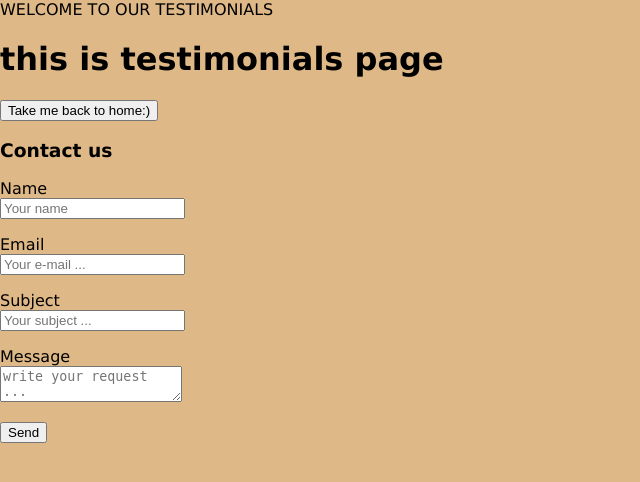
After one commit to lillianaleecode/Lilliana-Lee-Code-University, a Flask app: template templates/testimonials.html in a window 1280 px wide. The commit adds this page. Shown: the top 482 px of the page, without its empty margins (0-640 px from the left). Run offline with Flask 2, Linux system fonts and the light colour scheme; the template is opened without the code that fills it: values that come from a table or form of the project are taken from there, others are empty.

Commit message:
css updates

```diff
--- a/app.py
+++ b/app.py
@@ -3,10 +3,17 @@ from flask_sqlalchemy import SQLAlchemy
 # pip install flask-sqlalchemy
 from datetime import datetime
 
+from flask_wtf import FlaskForm
+from wtforms import TextField, BooleanField, TextAreaField, SubmitField
+from forms import ContactForm
+import pandas as pd
+#https://medium.com/analytics-vidhya/flask-build-contact-form-2689520adf23
+
 app = Flask (__name__ , template_folder="templates")
 app.config['SQLALCHEMY_DATABASE_URI']= 'sqlite:///test.db'
 #initialize the database
 db = SQLAlchemy(app)
+app.secret_key = 'secretKey' #para el contatc form
 
 #create a database model
 class Todolist(db.Model):
@@ -18,6 +25,30 @@ class Todolist(db.Model):
     #create a function to return a string when  we add
     def __repr__(self):
         return '<Task %r>' % self.id
+
+class ContactForm(FlaskForm):
+    name = TextField("Name")
+    email = TextField("Email")
+    subject = TextField("Subject")
+    message = TextAreaField("Message")
+    submit = SubmitField("Send")
+
+@app.route('/contactus', methods=["GET","POST"])
+def get_contact():
+    form = ContactForm()
+    # here, if the request type is a POST we get the data on contat
+    #forms and save them else we return the contact forms html page
+    if request.method == 'POST':
+        name =  request.form["name"]
+        email = request.form["email"]
+        subject = request.form["subject"]
+        message = request.form["message"]
+        res = pd.DataFrame({'name':name, 'email':email, 'subject':subject ,'message':message}, index=[0])
+        res.to_csv('./contactusMessage.csv')
+        print("The data are saved !")
+    else:
+        return render_template('contact.html', form=form)
+
 
 @app.route('/', methods=['POST','GET'])
 def index():
@@ -63,19 +94,17 @@ def update(id):
     else:
         return render_template('update.html', task=task)
 
-if __name__ == "__main__":
-    app.run(debug=True)
 
 
 
-#no lo estoy usando:
-@app.route('/')
-def index():
-  return render_template('index.html')
 
-@app.route('/studyprogram')
+@app.route('/study')
 def studyprogram():
     return render_template('studyprogram.html')
 
+@app.route('/testimonials')
+def stanford_page():
+    return render_template('testimonials.html')
+
 if __name__ == "__main__":
     app.run(debug=True)
--- /dev/null
+++ b/static/css/main.css
@@ -0,0 +1,5 @@
+body{
+    margin:0;
+    font-family: Verdana, Geneva, Tahoma, sans-serif;
+     background-color: burlywood;
+}
--- a/static/main.css
+++ /dev/null
@@ -1,5 +0,0 @@
-body{
-    margin:0;
-    font-family: sans-serif ;
-
-}
--- a/templates/base.html
+++ b/templates/base.html
@@ -4,10 +4,13 @@
     <meta charset="UTF-8">
     <meta http-equiv="X-UA-Compatible" content="IE=edge">
     <meta name="viewport" content="width=device-width, initial-scale=1.0">
-    <link  rel="stylesheet" type="text/css"  href="{{ url_for('static', filename='main.css') }}">
+    <!-- <link  rel="stylesheet" type="text/css"  href="{{ url_for('static', filename='main.css') }}"> -->
+    <link rel= "stylesheet" type= "text/css" href="{{ url_for('static', filename='css/main.css') }}">
+
     {%block head%}{% endblock %}
 </head>
 <body>
+    <!-- <a href="{{ url_for('index') }}"><button>Take me back to home:)</button></a> -->
     {%block body%}{% endblock %}
 </body>
 </html>
--- /dev/null
+++ b/templates/testimonials.html
@@ -0,0 +1,49 @@
+{% extends 'base.html' %}
+
+{% block head %}
+<tittle>WELCOME TO OUR TESTIMONIALS </tittle>
+{% endblock %}
+
+{% block body%}
+
+<h1>this is testimonials page</h1>
+<a href="{{ url_for('index') }}"><button>Take me back to home:)</button></a>
+
+<div class="contact">
+    <h3>Contact us</h3>
+<!-- Just here i use "url_for" to call the function get_contact.
+         This function return the html code of our contact page-->
+    <form action="{{ url_for('get_contact') }}" method=post>
+        <div>
+            <!-- name forms -->
+            <p>
+                {{ form.name.label }} <br>
+                {{ form.name(placeholder='Your name') }}
+            </p>
+            <!-- email forms -->
+            <p>
+                {{ form.email.label }} <br>
+                {{ form.email(placeholder='Your e-mail ...') }}
+            </p>
+            <!-- Subject of your request -->
+            <p>
+                {{ form.subject.label }}<br>
+                {{form.subject(placeholder='Your subject ...')}}
+            </p>
+            <!-- Content of your request -->
+            <p>
+                {{ form.message.label }}<br>
+                {{ form.message(placeholder='write your request ...') }}
+            </p>
+            <!-- Submit button -->
+            <p>
+                {{ form.submit }}
+            </p>
+        </div>
+    </form>
+</div>
+
+
+
+
+{% endblock %}
```
Also changed, not shown: templates/index.html (+8 -3 lines), templates/studyprogram.html (+14 -1 lines), test.db.
